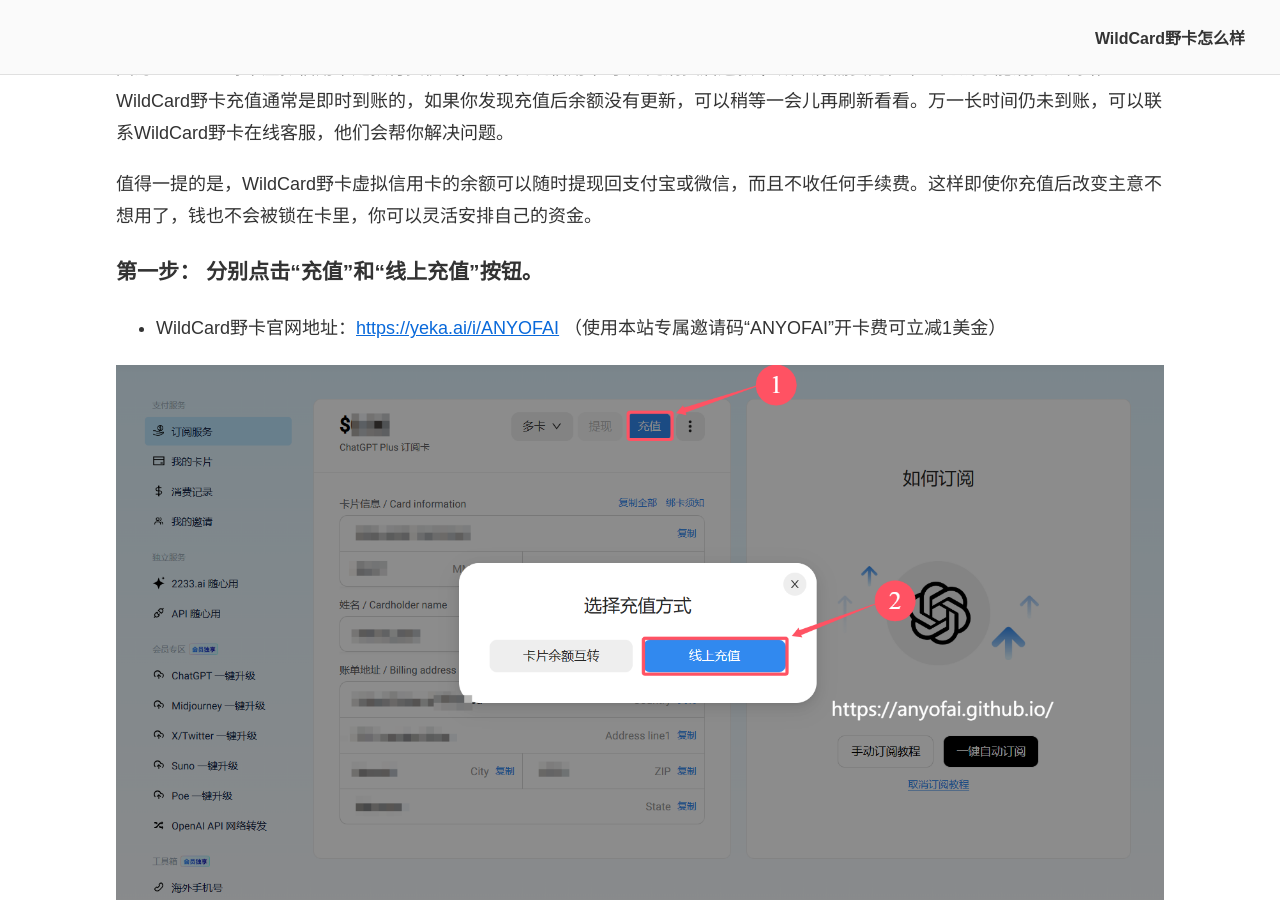
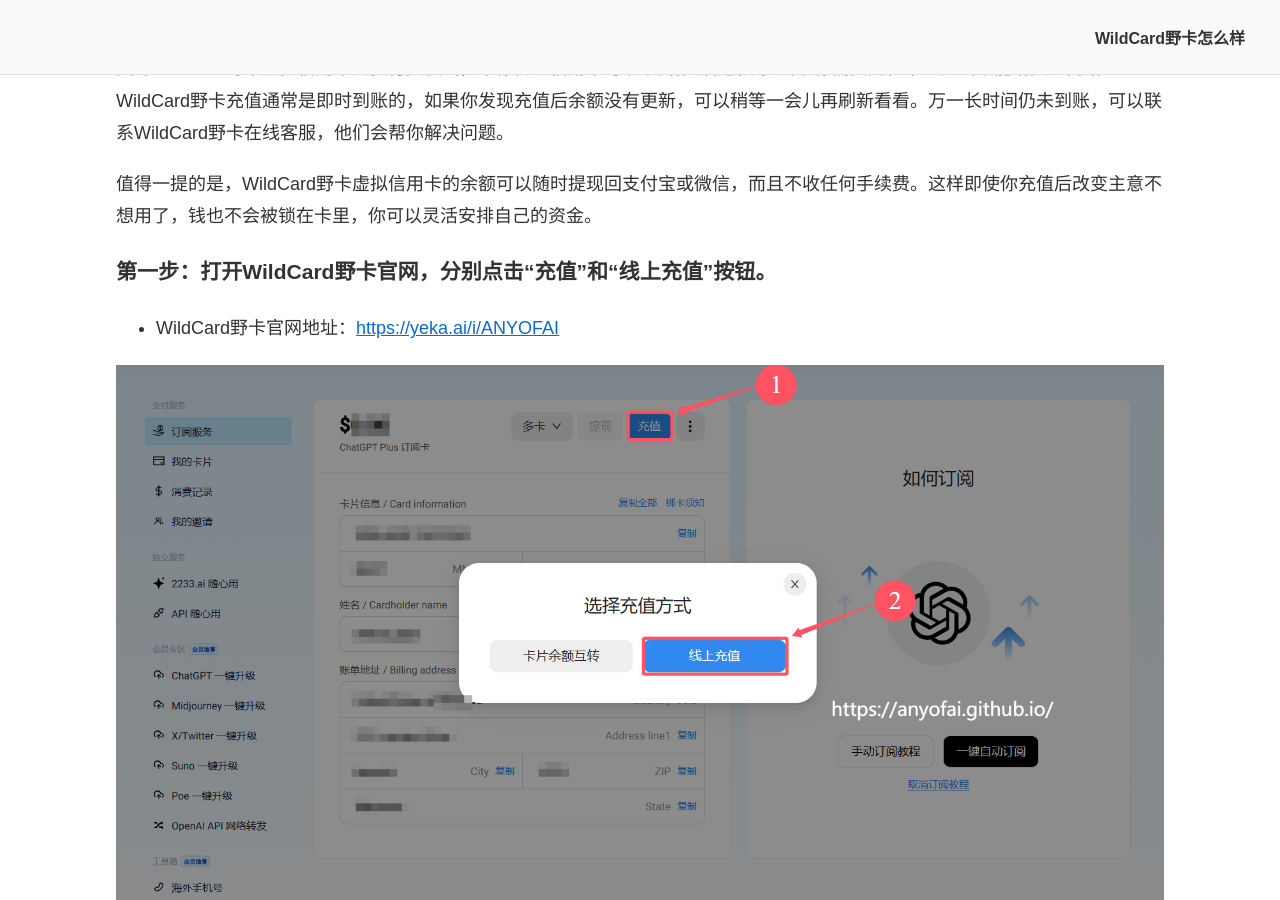
Before and after one commit to anyofai/anyofai.github.io, a Jekyll site: the page built from index.md, in a window 1280 px wide and 900 px high, scrolled down 8827 px. Built offline with Jekyll 4.4.1, drawn with Linux system fonts in a browser that asks for light colours.

Commit message:
Update index.md

```diff
--- a/index.md
+++ b/index.md
@@ -117,9 +117,9 @@
 
 值得一提的是，WildCard野卡虚拟信用卡的余额可以随时提现回支付宝或微信，而且不收任何手续费。这样即使你充值后改变主意不想用了，钱也不会被锁在卡里，你可以灵活安排自己的资金。
 
-### 第一步： 分别点击“充值”和“线上充值”按钮。
+### 第一步：打开WildCard野卡官网，分别点击“充值”和“线上充值”按钮。
 
-* WildCard野卡官网地址：<a href="https://yeka.ai/i/ANYOFAI">https://yeka.ai/i/ANYOFAI</a> （使用本站专属邀请码“ANYOFAI”开卡费可立减1美金）
+* WildCard野卡官网地址：<a href="https://yeka.ai/i/ANYOFAI">https://yeka.ai/i/ANYOFAI</a>
 
 ![使用支付宝为WildCard野卡虚拟信用卡充值第一步：分别点击“充值”和“线上充值”按钮](https://raw.githubusercontent.com/anyofai/anyofai.github.io/refs/heads/main/image/wildcard-yeka-8.png)
 
```
